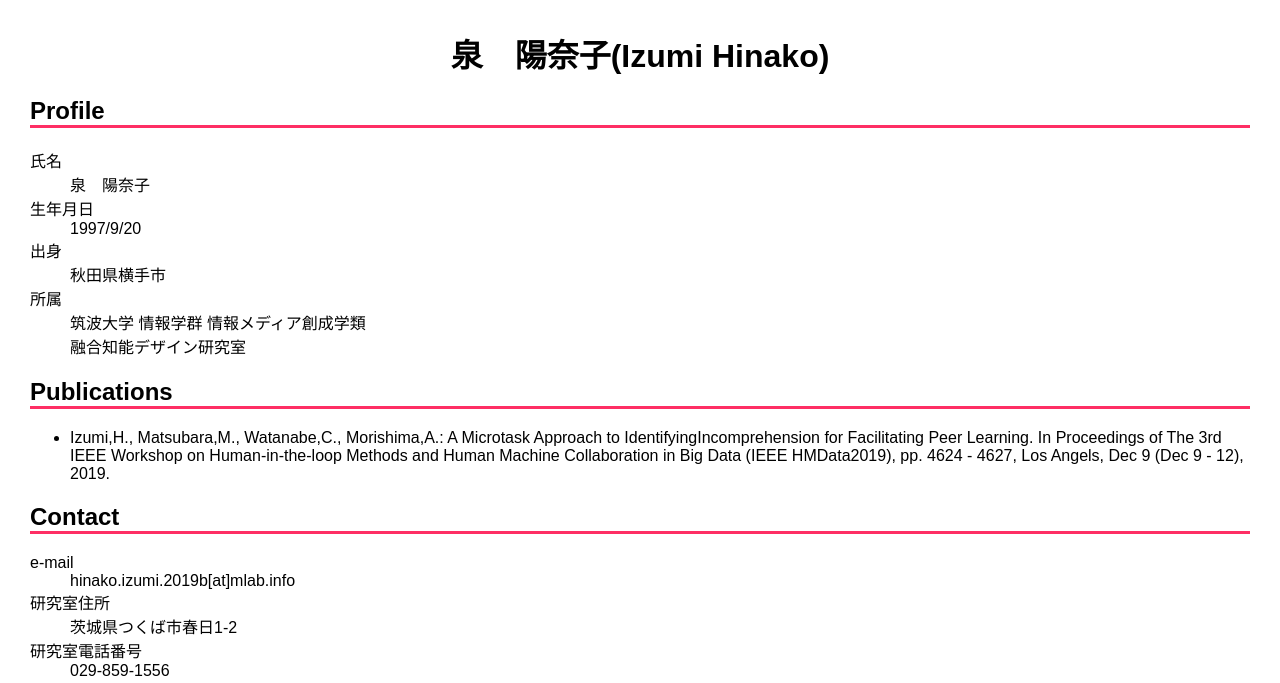
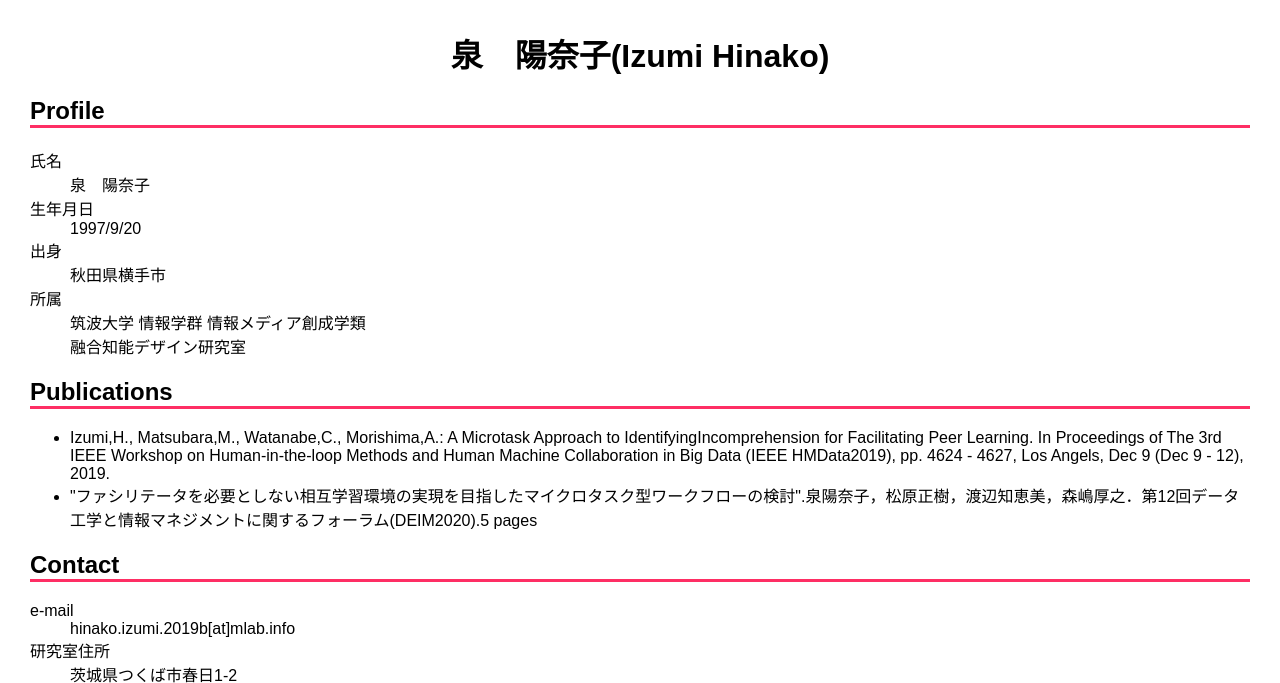
Before and after one commit to HinakoIzumi/HinakoIzumi.github.io, a plain HTML site: page index.html in a window 1280 px wide. Shown: the top 683 px of the page. Drawn offline with Linux system fonts and the light colour scheme.

Commit message:
update DEIM2020

```diff
--- a/index.html
+++ b/index.html
@@ -27,6 +27,7 @@
 
    <ul>
 	   <li>Izumi,H., Matsubara,M., Watanabe,C., Morishima,A.: A Microtask Approach to IdentifyingIncomprehension for Facilitating Peer Learning. In Proceedings of The 3rd IEEE Workshop on Human-in-the-loop Methods and Human Machine Collaboration in Big Data (IEEE HMData2019), pp. 4624 - 4627, Los Angels, Dec 9 (Dec 9 - 12), 2019.</li>
+	   <li>"ファシリテータを必要としない相互学習環境の実現を目指したマイクロタスク型ワークフローの検討".泉陽奈子，松原正樹，渡辺知恵美，森嶋厚之．第12回データ工学と情報マネジメントに関するフォーラム(DEIM2020).5 pages</li>
 	</ul>
 
   <h2>Contact</h2>
```
